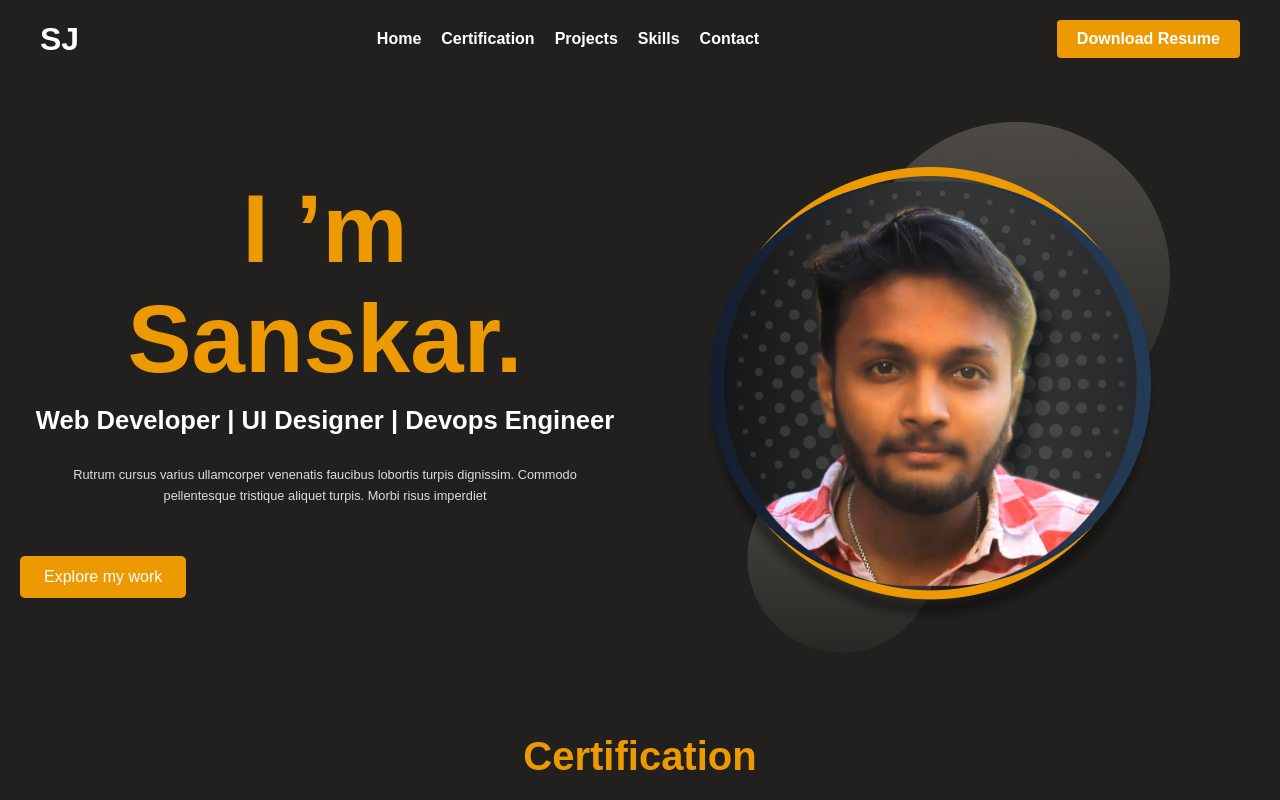
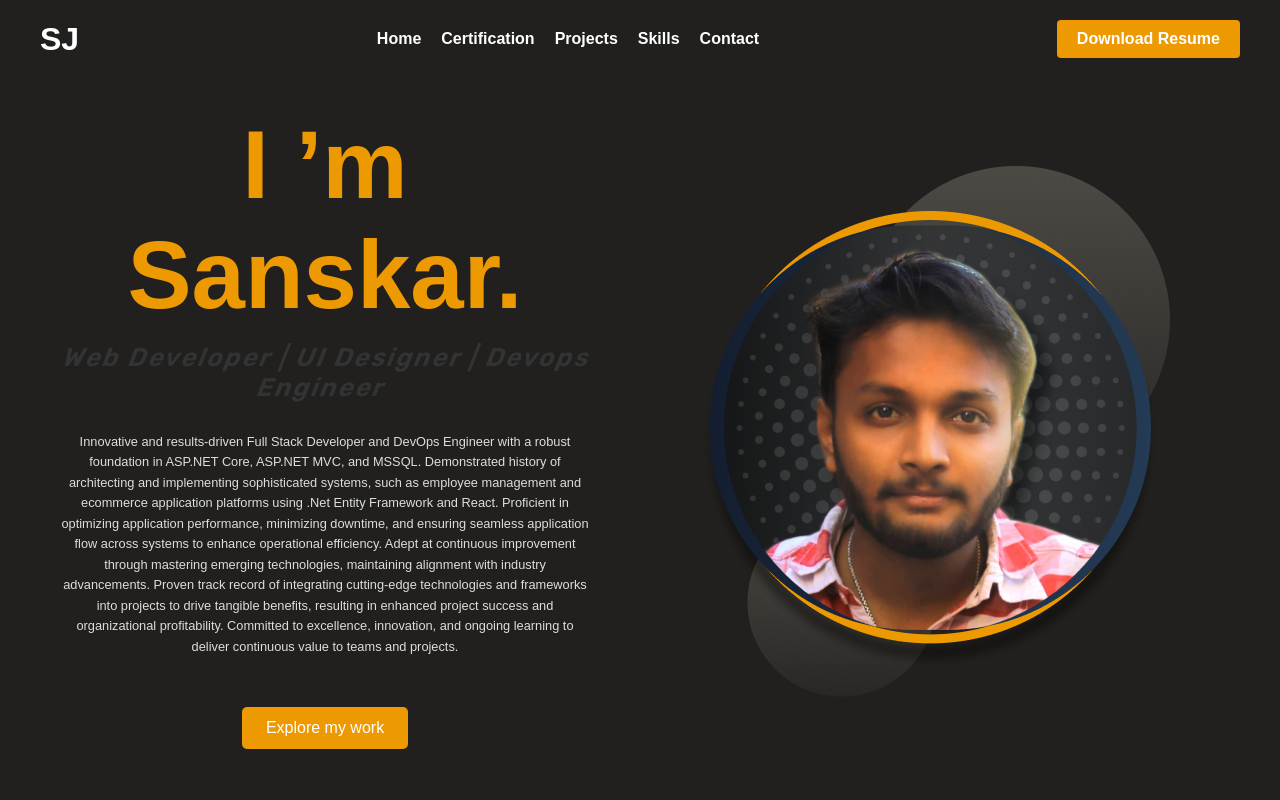
Before and after one commit to Sanskar-Jaiswal/PortfolioJS, a React (Create React App) app: page / in a window 1280 px wide. Shown: the top 800 px of the page. Built offline with nearby package versions, Linux system fonts and the light colour scheme.

Commit message:
Dashboard Changed

```diff
--- a/src/component/Dashboard/Dashboard.css
+++ b/src/component/Dashboard/Dashboard.css
@@ -6,15 +6,34 @@
     padding: 20px;
     gap: 20px;  /* Adds space between text and image */
   }
-
   /* Text styling */
   .text {
     flex: 1;  /* Take up available space */
     max-width: 50%;  /* Limit to 50% width on larger screens */
-  }
-  .des{
     text-align: center;
   }
+  @import url('https://fonts.googleapis.com/css2?family=Rubik:wght@300;400;500;600;700;800;900&display=swap'); /* Import the Rubik font */
+
+.des {
+  font-family: "Rubik", serif; /* Use Rubik font */
+  font-optical-sizing: auto; /* Optimal rendering */
+  font-weight: 600; /* Medium font weight */
+  font-style: italic; /* Slanted text */
+  text-align: center; /* Center-align text */
+  font-size: 1.8rem; /* Adjust font size */
+  color: #333; /* Neutral dark text color */
+  letter-spacing: 2px; /* Space out letters slightly */
+  transform: skewX(-10deg); /* Add a slant effect */
+  margin: 20px 0; /* Add spacing above and below */
+  transition: transform 0.3s ease, color 0.3s ease; /* Smooth hover transition */
+}
+
+.des:hover {
+  color: #ff5722; /* Change color on hover */
+  transform: scale(1.1) skewX(-10deg); /* Scale up slightly while maintaining slant */
+}
+
+
   .text h1 {
     font-size: 6rem;
     margin: 0;
@@ -24,38 +43,32 @@
     margin: 0;
   }
   .button{
-    text-align: center;
+    text-align: right;
   }
-
   .text p {
     font-size: 0.8rem;
     margin-top: 10px;
   }
-
   /* Image styling */
   .profileimage {
     flex: 1;  /* Take up available space */
     max-width: 50%;  /* Limit to 50% width on larger screens */
   }
-
   .image img {
     width: 100%;  /* Make image responsive */
     height: auto;  /* Maintain aspect ratio */
     border-radius: 50%;  /* Optional: makes image circular */
     object-fit: cover;  /* Ensures the image covers the container */
   }
-
   /* Responsiveness for smaller screens */
   @media (max-width: 768px) {
     .container {
       flex-direction: column;  /* Stack the content vertically on smaller screens */
       text-align: center;  /* Center align the text on small screens */
     }
-
     .text, .image {
       max-width: 100%;  /* Allow both text and image to take full width */
     }
-
     .image img {
       border-radius: 50%;  /* Maintain circular image shape */
       width: 150px;  /* Adjust image size on smaller screens */
--- a/src/component/Dashboard/Dashboard.js
+++ b/src/component/Dashboard/Dashboard.js
@@ -9,14 +9,14 @@ const Dashboard = () => {
           <h1 className='title'>I ’m Sanskar.</h1>
           <h4 className='des'>Web  Developer  |  UI Designer  |  Devops Engineer</h4>
            <p>
-    Rutrum cursus varius ullamcorper venenatis faucibus lobortis
-     turpis dignissim. Commodo pellentesque tristique aliquet turpis.
-     Morbi risus imperdiet
+              Innovative and results-driven Full Stack Developer and DevOps Engineer with a robust foundation in ASP.NET Core, ASP.NET MVC, and MSSQL. Demonstrated history of architecting and implementing sophisticated systems, such as employee management and ecommerce application platforms using .Net Entity Framework and React.
+              Proficient in optimizing application performance, minimizing downtime, and ensuring seamless application flow across systems to enhance operational efficiency. Adept at continuous improvement through mastering emerging technologies, maintaining alignment with industry advancements.
+              Proven track record of integrating cutting-edge technologies and frameworks into projects to drive tangible benefits, resulting in enhanced project success and organizational profitability. Committed to excellence, innovation, and ongoing learning to deliver continuous value to teams and projects.
           </p>
-    <button  className='button'>Explore my work</button>
+          <button className='button'>Explore my work</button>
         </div>
       <div className='profileimage'>
-    <img src="./image/profilephoto.png" alt="myimage"/>
+    <     img src="./image/profilephoto.png" alt="myimage"/>
       </div>
     </div>
 
```
Lines whose indentation alone changed are shown as unchanged.
